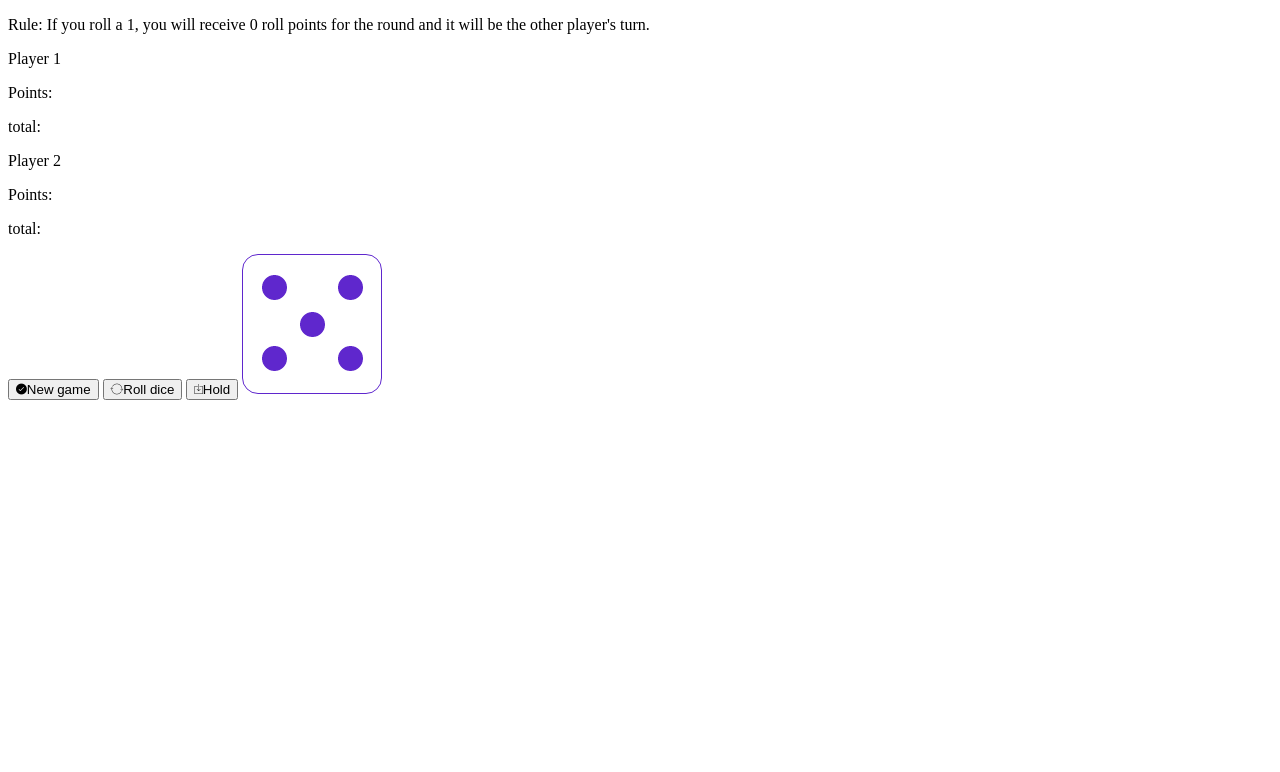
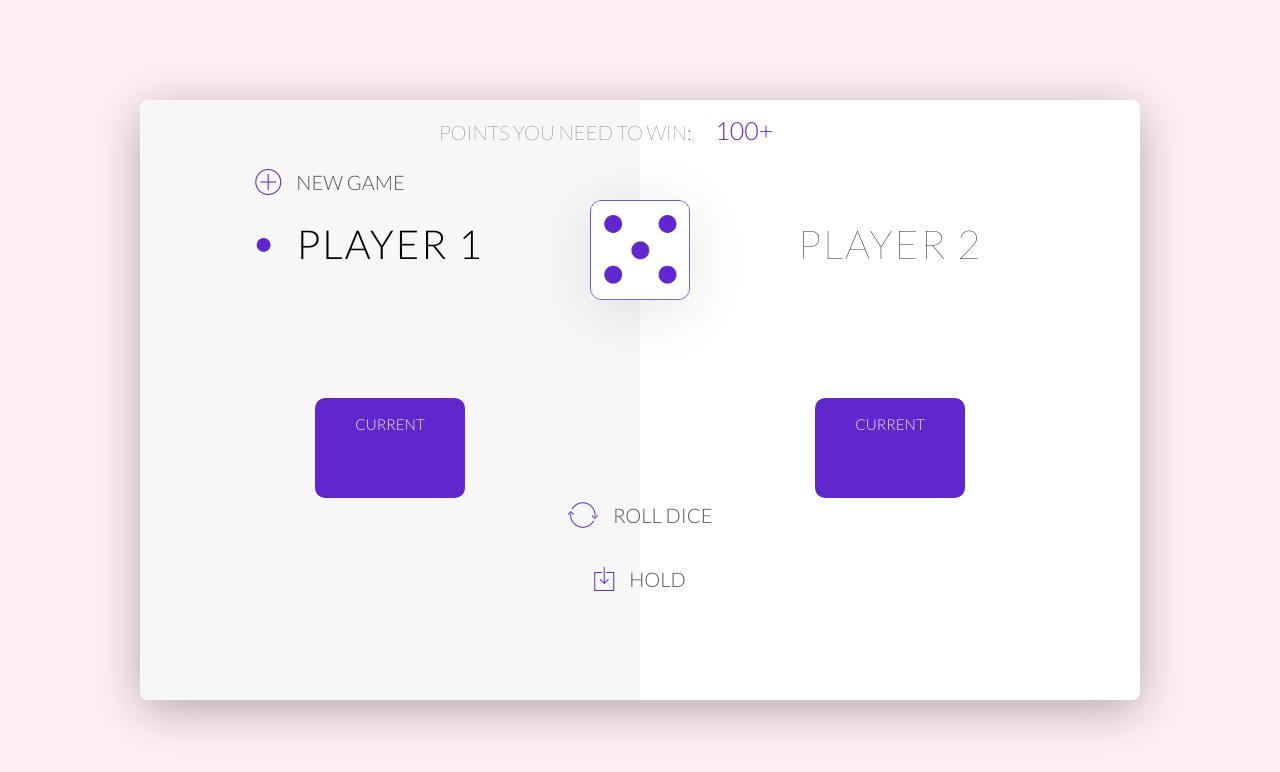
Before and after one commit to Maggie-Mango/pig-dice, a plain HTML site: page index.html in a window 1280 px wide. Drawn offline with nearby package versions, Linux system fonts and the light colour scheme.

Commit message:
add styling and CSS.

```diff
--- /dev/null
+++ b/css/styles.css
@@ -0,0 +1,196 @@
+/**********************************************
+*** GENERAL
+**********************************************/
+
+* {
+  margin: 0;
+  padding: 0;
+  box-sizing: border-box;
+
+}
+
+.clearfix::after {
+  content: "";
+  display: table;
+  clear: both;
+}
+
+body {
+
+  font-family: Lato;
+  font-weight: 300;
+  height: 100vh;
+  background-color:lavenderblush;
+}
+h1{
+  margin-top: 20px;
+  font-size: 20px;
+  text-transform: uppercase;
+  position: absolute;
+  left: 40%;
+  transform: translateX(-40%);
+  font-weight: 100;
+}
+.thresh-score{
+  color: #5f27cd;
+  font-size: 25px;
+  margin-top: 15px;
+  position: absolute;
+  left: 61%;
+  transform: translateX(-60%);
+}
+input[type=number]::-webkit-inner-spin-button,
+input[type=number]::-webkit-outer-spin-button {
+-webkit-appearance: none;
+margin: 0;
+}
+
+.wrapper {
+  width: 1000px;
+  position: absolute;
+  top: 50%;
+  left: 50%;
+  transform: translate(-50%, -50%);
+  background-color: #fff;
+  box-shadow: 0px 10px 50px rgba(0, 0, 0, 0.3);
+  overflow: hidden;
+  border-radius: 8px;
+}
+
+.player-0-panel,
+.player-1-panel {
+  width: 50%;
+  text-align: center;
+  float: left;
+  height: 600px;
+  padding: 100px;
+}
+
+.input-value:focus{ border-color: #5f27cd; }
+.input-value::placeholder{font-size: 13px; font-weight: 300;}
+.input-value{
+  font-family: Lato;
+  text-align: center;
+  font-weight: 700;
+  width: 200px;
+  color: #5f27cd;
+  height: 30px;
+  font-size: 15px;
+  position: absolute;
+  right: 21%;
+  top: 65px;
+  border: none;
+  text-transform: uppercase;
+  border-bottom: 1px solid #555;
+}
+
+/**********************************************
+*** PLAYERS
+**********************************************/
+
+.player-name {
+  font-size: 40px;
+  text-transform: uppercase;
+  letter-spacing: 2px;
+  font-weight: 100;
+  margin-top: 20px;
+  margin-bottom: 10px;
+  position: relative;
+}
+
+.player-score {
+  font-size: 80px;
+  font-weight: 100;
+  color: #5f27cd;
+  margin-bottom: 130px;
+}
+
+.active { background-color: #f7f7f7; }
+.active .player-name { font-weight: 300; }
+
+.active .player-name::after {
+  content: "\2022";
+  font-size: 47px;
+  position: absolute;
+  color: #5f27cd;
+  top: -7px;
+  left: 10px;
+}
+
+.player-current-box {
+  background-color: #5f27cd;
+  border-radius: 10px;
+  color: #fff;
+  width: 50%;
+  height: 25%;
+  margin: 0 auto;
+  padding: 12px;
+  text-align: center;
+}
+
+.player-current-label {
+  text-transform: uppercase;
+  margin: 5px 0 10px 0;
+  font-size: 15px;
+  color: rgb(236, 236, 236);
+}
+
+.player-current-score {
+  font-size: 30px;
+  font-weight: 100;
+}
+
+button {
+  position: absolute;
+  width: 200px;
+  left: 50%;
+  transform: translateX(-50%);
+  color: #555;
+  background: none;
+  border: none;
+  font-family: Lato;
+  font-size: 20px;
+  text-transform: uppercase;
+  cursor: pointer;
+  font-weight: 300;
+  transition: color 0.3s;
+  display: inline-block;
+}
+
+button:hover { font-weight: 500; }
+button:hover i { margin-right: 20px; }
+
+button:focus,
+.input-value:focus{
+  outline: none;
+}
+
+i {
+  color: #5f27cd;
+  display: inline-block;
+  margin-right: 15px;
+  font-size: 32px;
+  line-height: 1;
+  vertical-align: text-top;
+  margin-top: -4px;
+  transition: margin 0.3s;
+}
+
+.btn-new { left:19%; top: 70px;}
+.btn-roll { top: 403px;}
+.btn-hold { top: 467px;}
+.btn-set-value{left: 90%; top: 70px;}
+
+.dice {
+  position: absolute;
+  left: 50%;
+  transform: translateX(-50%);
+  height: 100px;
+  box-shadow: 0px 10px 60px rgba(0, 0, 0, 0.10);
+}
+
+.die1{top: 100px;}
+.die2{top: 250px;}
+
+.winner { background-color: #f7f7f7; }
+.winner .player-name { font-weight: 300; color: #5f27cd; }
--- a/index.html
+++ b/index.html
@@ -1,45 +1,54 @@
 <!DOCTYPE html>
-<html lang="en-US">
+<html lang="en">
     <head>
         <meta charset="UTF-8">
         <link href="https://fonts.googleapis.com/css?family=Lato:100,300,600" rel="stylesheet" type="text/css">
         <link href="http://code.ionicframework.com/ionicons/2.0.1/css/ionicons.min.css" rel="stylesheet" type="text/css">
-  <link href="css/styles.css" rel="stylesheet" type="text/css">
+        <link type="text/css" rel="stylesheet" href="css/styles.css">
         <script src="js/jquery-3.5.1.js"></script>
         <script src="js/scripts.js"></script>
-  <title>Pig Dice!</title>
+
+
+        <title>Pig Game</title>
     </head>
 
     <body>
-<p>Rule: If you roll a 1, you will receive 0 roll points for the round and it will be the other player's turn.
-</p>
         <div class="wrapper clearfix">
-    <div class="player-1-panel active">
+            <h1 class="thresh-display">Points you need to Win:</h1>
+            <span class="thresh-score">100+</span>
+            <div class="player-0-panel active">
                 <div class="player-name" id="name-0">Player 1</div>
-        <div class="player1-score">
-          <p>Points: <span id="p1-roll"></span></p>
-          <p>
-          total: <span id="p1-total"></span>
-          </p>
+                <div class="player-score" id="score-0">
+                  <p><span id="p1-total"></span></p>
+                </div>
+                <div class="player-current-box">
+                    <div class="player-current-label">Current</div>
+                    <div class="player-current-score" id="current-0">
+                      <p><span id="p1-roll"></span></p>
                     </div>
                 </div>
             </div>
 
-    <div class="player-2-panel">
+            <div class="player-1-panel">
                 <div class="player-name" id="name-1">Player 2</div>
-        <div class="player1-score">
-          <p>Points: <span id="p2-roll"></span></p>
-          <p>
-          total: <span id="p2-total"></span>
-          </p>
+                <div class="player-score" id="score-1">
+                  <p><span id="p2-total"></span></p>
+                </div>
+                <div class="player-current-box">
+                    <div class="player-current-label">Current</div>
+                    <div class="player-current-score" id="current-1">
+                      <p><span id="p2-roll"></span></p>
                     </div>
                 </div>
             </div>
 
-      <button class="btn-new" type="button" onClick="window.location.reload();"><i class="ion-ios-checkmark"></i>New game</button>
+            <button class="btn-new"><i class="ion-ios-plus-outline"></i>New game</button>
             <button class="btn-roll"><i class="ion-ios-loop"></i>Roll dice</button>
             <button class="btn-hold"><i class="ion-ios-download-outline"></i>Hold</button>
+
             <img src="img/die5.png" alt="Dice" class="dice die1">
         </div>
+
+        <script src="app.js"></script>
     </body>
 </html>
```
Lines whose indentation alone changed are shown as unchanged.
